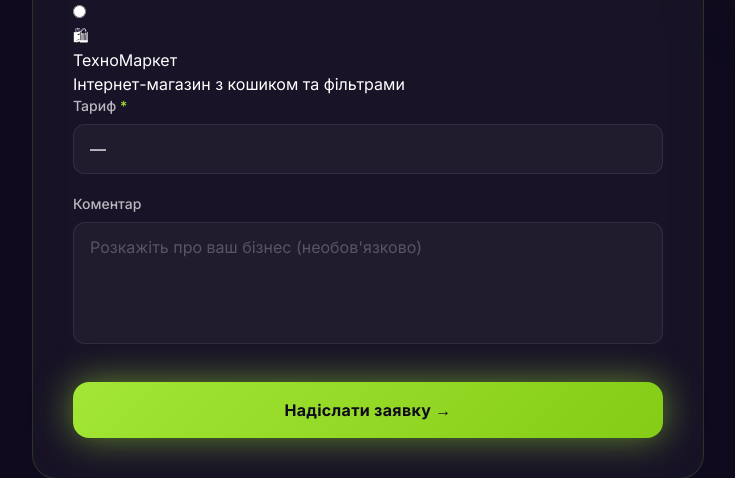
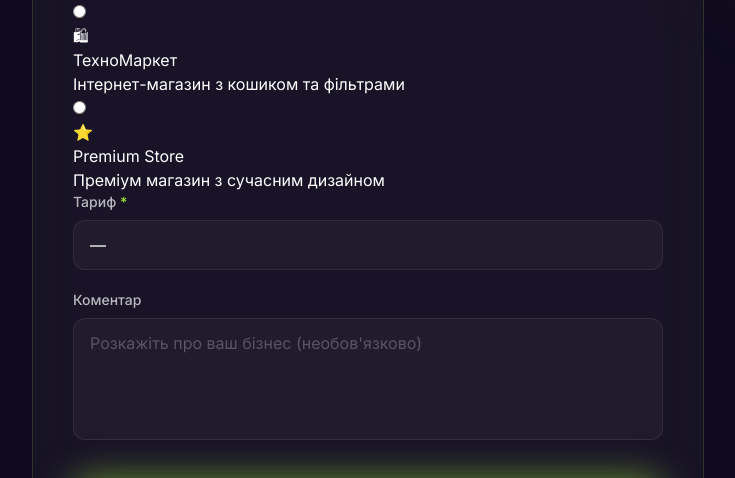
Before and after one commit to prostoArtemG/saas_platform, a FastAPI app: page /create-site in a window 1280 px wide. Shown: the part 899-1377 px from the top of the page, without its empty margins (272-1007 px from the left). Run offline with FastAPI, Linux system fonts and the light colour scheme; parts of the project's set-up code (start-up, migrations or seed data) failed here and were passed over; some libraries are stand-ins or nearby versions.

Commit message:
feat: add Premium Store template option to create-site form

```diff
--- a/templates/create_site.html
+++ b/templates/create_site.html
@@ -174,6 +174,14 @@
                 <div class="template-desc">Інтернет-магазин з кошиком та фільтрами</div>
               </div>
             </label>
+            <label class="template-option">
+              <input type="radio" name="site_type" value="premium_store">
+              <div class="template-card">
+                <div class="template-icon">⭐</div>
+                <div class="template-name">Premium Store</div>
+                <div class="template-desc">Преміум магазин з сучасним дизайном</div>
+              </div>
+            </label>
           </div>
         </div>
 
```
